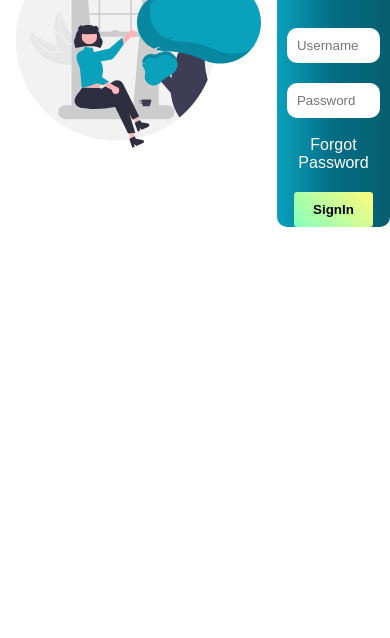
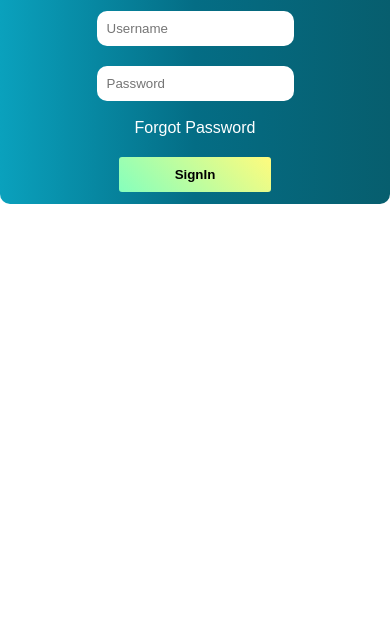
Before and after one commit to Shoppeal-Tech/CVP_ST---Webiste, a plain HTML site: page CV_PROJECT/sign-in.html in a window 390 px wide. Shown: the part 206-844 px from the top of the page. Drawn offline with Linux system fonts and the light colour scheme.

Commit message:
add: sign-in tab and mobile view

```diff
--- a/CV_PROJECT/sign-in.css
+++ b/CV_PROJECT/sign-in.css
@@ -106,3 +106,63 @@ h2 {
   background-color: #85ffbd;
   background-image: linear-gradient(45deg, #85ffbd 0%, #fffb7d 100%);
 }
+
+/* Tab view */
+@media (max-width: 900px) {
+  .card-image-container {
+    display: none;
+  }
+  .card {
+    display: flex;
+    flex-direction: row;
+    justify-content: center;
+    width: 100%;
+    /* max-height: 70%; */
+  }
+  .container {
+    display: flex;
+    background-image: linear-gradient(to right, #0aa1bd, #046d85, #075e6e);
+    color: white;
+    justify-content: center;
+    align-items: center;
+    flex-direction: column;
+    margin-top: 1rem;
+    /* width: 350px;
+    height: 350px; */
+    width: 60%;
+    height: 100%;
+    background-color: rgb(170, 114, 40);
+    border-radius: 10px;
+    padding: 12px;
+  }
+}
+
+/* Mobile view */
+@media (max-width: 450px) {
+  .card-image-container {
+    display: none;
+  }
+  .card {
+    display: flex;
+    flex-direction: row;
+    justify-content: center;
+    width: 100%;
+    /* max-height: 70%; */
+  }
+  .container {
+    display: flex;
+    background-image: linear-gradient(to right, #0aa1bd, #046d85, #075e6e);
+    color: white;
+    justify-content: center;
+    align-items: center;
+    flex-direction: column;
+    margin-top: 1rem;
+    /* width: 350px;
+    height: 350px; */
+    width: 100%;
+    height: 100%;
+    background-color: rgb(170, 114, 40);
+    border-radius: 10px;
+    padding: 12px;
+  }
+}
```
